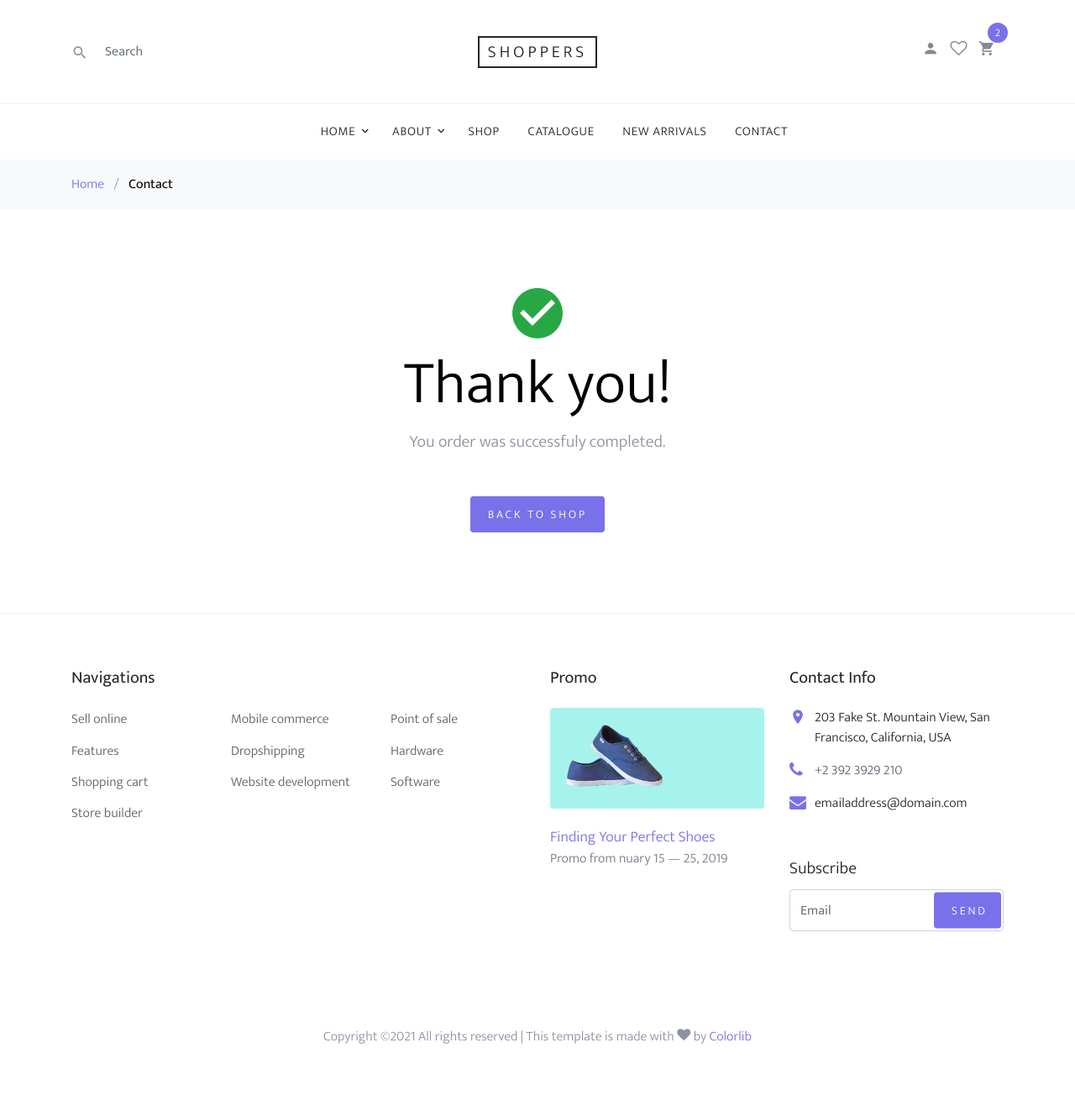
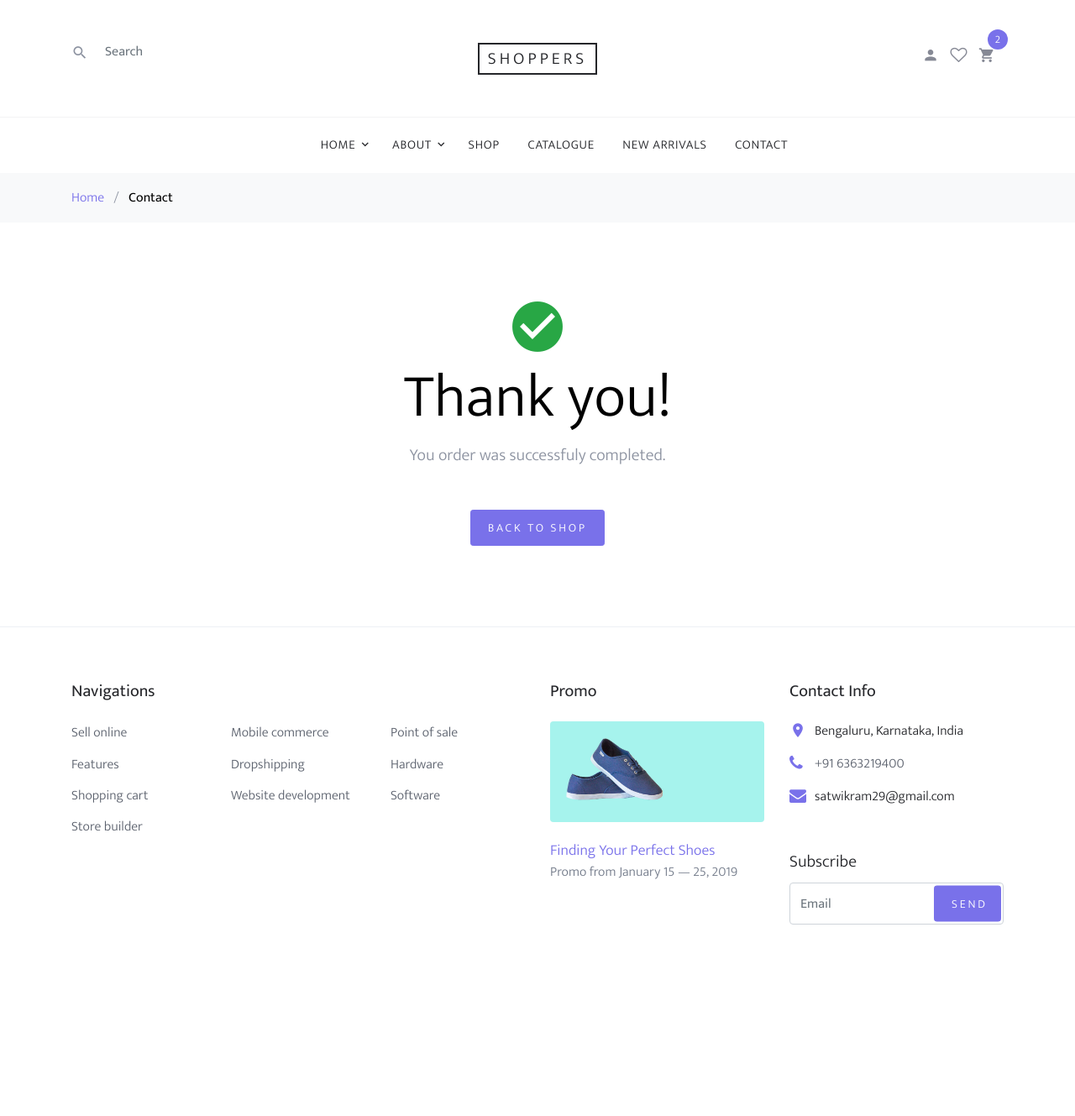
Before and after one commit to Satwikram/Online-Shopping-, a Django app: template templates/thankyou.html in a window 1280 px wide. Shown: the whole page at 84% size. After the commit the page ends 1101 px from the top, so only its background shows below. Run offline with Django 3.2, Linux system fonts and the light colour scheme; the template is opened without the code that fills it, so the values that code supplies are empty; some libraries are stand-ins or nearby versions; some web fonts are replaced.

Commit message:
Thank You Page

```diff
--- a/templates/thankyou.html
+++ b/templates/thankyou.html
@@ -1,23 +1,23 @@
-<!DOCTYPE html>
+{% load static %}
 <html lang="en">
   <head>
-    <title>Shoppers &mdash; Colorlib e-Commerce Template</title>
+    <title>Thank You</title>
     <meta charset="utf-8">
     <meta name="viewport" content="width=device-width, initial-scale=1, shrink-to-fit=no">
 
     <link rel="stylesheet" href="https://fonts.googleapis.com/css?family=Mukta:300,400,700">
-    <link rel="stylesheet" href="fonts/icomoon/style.css">
+    <link rel="stylesheet" href="{% static 'fonts/icomoon/style.css' %}">
 
-    <link rel="stylesheet" href="css/bootstrap.min.css">
-    <link rel="stylesheet" href="css/magnific-popup.css">
-    <link rel="stylesheet" href="css/jquery-ui.css">
-    <link rel="stylesheet" href="css/owl.carousel.min.css">
-    <link rel="stylesheet" href="css/owl.theme.default.min.css">
+    <link rel="stylesheet" href="{% static 'css/bootstrap.min.css' %}">
+    <link rel="stylesheet" href="{% static 'css/magnific-popup.css' %}">
+    <link rel="stylesheet" href="{% static 'css/jquery-ui.css' %}">
+    <link rel="stylesheet" href="{% static 'css/owl.carousel.min.css' %}">
+    <link rel="stylesheet" href="{% static 'css/owl.theme.default.min.css' %}">
 
 
-    <link rel="stylesheet" href="css/aos.css">
+    <link rel="stylesheet" href="{% static 'css/aos.css' %}">
 
-    <link rel="stylesheet" href="css/style.css">
+    <link rel="stylesheet" href="{% static 'css/style.css' %}">
 
   </head>
   <body>
@@ -111,7 +111,7 @@
             <span class="icon-check_circle display-3 text-success"></span>
             <h2 class="display-3 text-black">Thank you!</h2>
             <p class="lead mb-5">You order was successfuly completed.</p>
-            <p><a href="shop.html" class="btn btn-sm btn-primary">Back to shop</a></p>
+            <p><a href="/" class="btn btn-sm btn-primary">Back to shop</a></p>
           </div>
         </div>
       </div>
@@ -152,18 +152,18 @@
           <div class="col-md-6 col-lg-3 mb-4 mb-lg-0">
             <h3 class="footer-heading mb-4">Promo</h3>
             <a href="#" class="block-6">
-              <img src="images/hero_1.jpg" alt="Image placeholder" class="img-fluid rounded mb-4">
+              <img src="{% static 'images/hero_1.jpg' %}" alt="Image placeholder" class="img-fluid rounded mb-4">
               <h3 class="font-weight-light  mb-0">Finding Your Perfect Shoes</h3>
-              <p>Promo from  nuary 15 &mdash; 25, 2019</p>
+              <p>Promo from  January 15 &mdash; 25, 2019</p>
             </a>
           </div>
           <div class="col-md-6 col-lg-3">
             <div class="block-5 mb-5">
               <h3 class="footer-heading mb-4">Contact Info</h3>
               <ul class="list-unstyled">
-                <li class="address">203 Fake St. Mountain View, San Francisco, California, USA</li>
-                <li class="phone"><a href="tel://23923929210">+2 392 3929 210</a></li>
-                <li class="email">emailaddress@domain.com</li>
+                <li class="address">Bengaluru, Karnataka, India</li>
+                <li class="phone"><a href="tel://23923929210">+91 6363219400</a></li>
+                <li class="email">satwikram29@gmail.com</li>
               </ul>
             </div>
 
@@ -179,28 +179,21 @@
           </div>
         </div>
         <div class="row pt-5 mt-5 text-center">
-          <div class="col-md-12">
-            <p>
-            <!-- Link back to Colorlib can't be removed. Template is licensed under CC BY 3.0. -->
-            Copyright &copy;<script data-cfasync="false" src="/cdn-cgi/scripts/5c5dd728/cloudflare-static/email-decode.min.js"></script><script>document.write(new Date().getFullYear());</script> All rights reserved | This template is made with <i class="icon-heart" aria-hidden="true"></i> by <a href="https://colorlib.com" target="_blank" class="text-primary">Colorlib</a>
-            <!-- Link back to Colorlib can't be removed. Template is licensed under CC BY 3.0. -->
-            </p>
-          </div>
 
         </div>
       </div>
     </footer>
   </div>
 
-  <script src="js/jquery-3.3.1.min.js"></script>
-  <script src="js/jquery-ui.js"></script>
-  <script src="js/popper.min.js"></script>
-  <script src="js/bootstrap.min.js"></script>
-  <script src="js/owl.carousel.min.js"></script>
-  <script src="js/jquery.magnific-popup.min.js"></script>
-  <script src="js/aos.js"></script>
+  <script src="{% static 'js/jquery-3.3.1.min.js' %}"></script>
+  <script src="{% static 'js/jquery-ui.js' %}"></script>
+  <script src="{% static 'js/popper.min.js' %}"></script>
+  <script src="{% static 'js/bootstrap.min.js' %}"></script>
+  <script src="{% static 'js/owl.carousel.min.js' %}"></script>
+  <script src="{% static 'js/jquery.magnific-popup.min.js' %}"></script>
+  <script src="{% static 'js/aos.js"></script>
 
-  <script src="js/main.js"></script>
+  <script src="{% static 'js/main.js' %}"></script>
 
   </body>
 </html>
```
